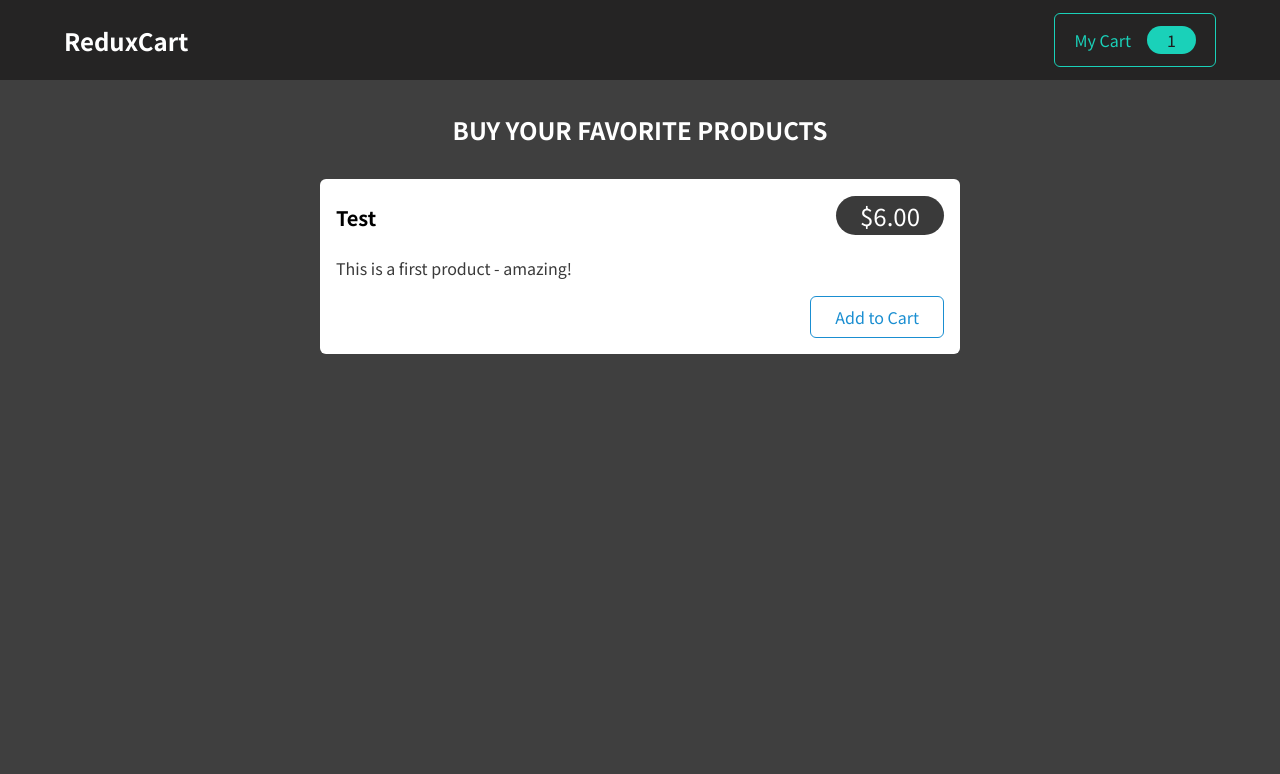
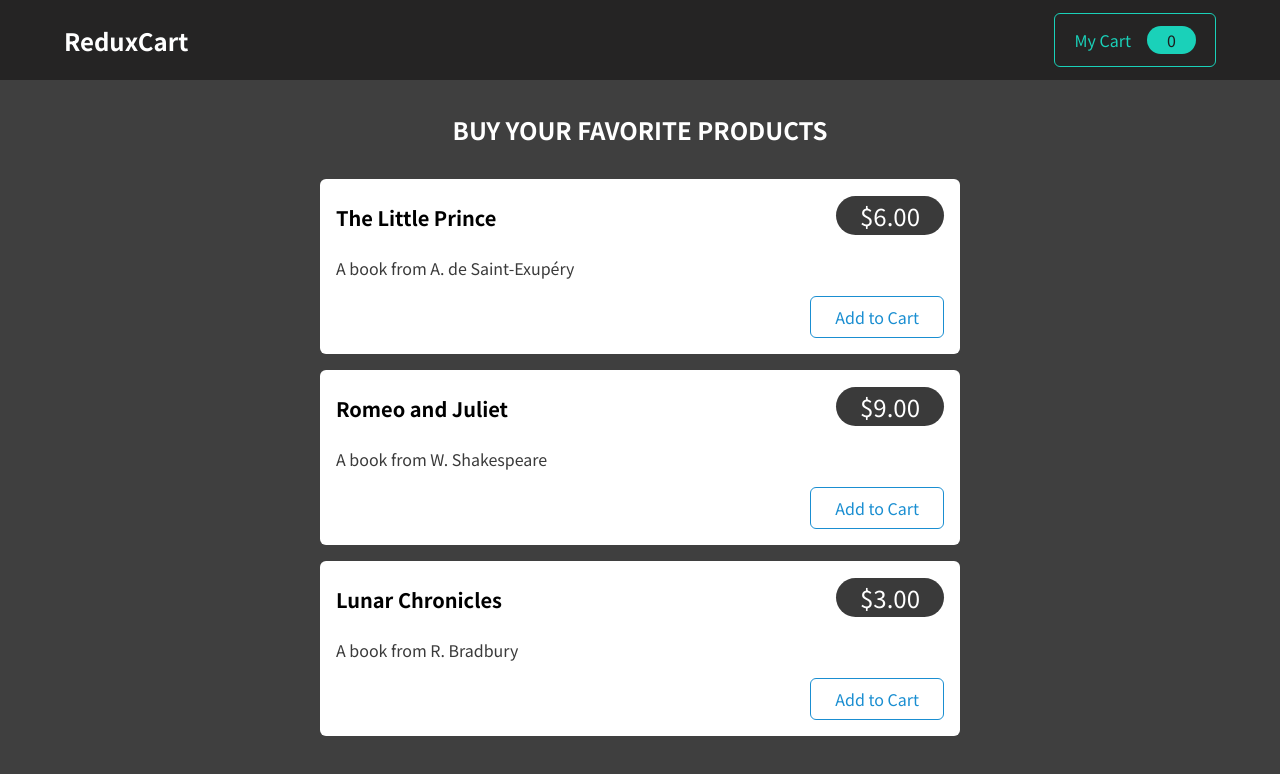
Before and after one commit to Ceyene/ReduxCart, a React (Create React App) app: page / in a window 1280 px wide. Shown: the top 774 px of the page. Built offline with nearby package versions, Linux system fonts and the light colour scheme.

Commit message:
Creating a state slice with redux-toolkit for the cart (add item to cart)

```diff
--- a/src/components/Cart/Cart.js
+++ b/src/components/Cart/Cart.js
@@ -11,6 +11,7 @@ const Cart = (props) => {
 					item={{ title: 'Test Item', quantity: 3, total: 18, price: 6 }}
 				/>
 			</ul>
+			<h2>Total Amount:</h2> $0.00
 		</Card>
 	);
 };
--- a/src/components/Cart/CartButton.js
+++ b/src/components/Cart/CartButton.js
@@ -1,11 +1,12 @@
 //redux
-import { useDispatch } from 'react-redux';
+import { useDispatch, useSelector } from 'react-redux';
 import { uiActions } from '../../store/ui-slice';
 //assets
 import classes from './CartButton.module.css';
 
 const CartButton = (props) => {
 	const dispatch = useDispatch(); //accesing the dispatch function
+	const cartQuantity = useSelector((state) => state.cart.totalQuantity);
 
 	const toggleCartHandler = () => {
 		dispatch(uiActions.toggle()); //using the toggle method from the ui slice
@@ -14,7 +15,7 @@ const CartButton = (props) => {
 	return (
 		<button className={classes.button} onClick={toggleCartHandler}>
 			<span>My Cart</span>
-			<span className={classes.badge}>1</span>
+			<span className={classes.badge}>{cartQuantity}</span>
 		</button>
 	);
 };
--- a/src/components/Shop/ProductItem.js
+++ b/src/components/Shop/ProductItem.js
@@ -1,8 +1,18 @@
+//redux
+import { useDispatch } from 'react-redux';
+import { cartActions } from '../../store/cart-slice';
+//components
 import Card from '../UI/Card';
+//assets
 import classes from './ProductItem.module.css';
 
 const ProductItem = (props) => {
-  const { title, price, description } = props;
+	const dispatch = useDispatch(); //accessing to the dispatch function
+	const { title, price, description, id } = props;
+
+	const addToCartHandler = () => {
+		dispatch(cartActions.addItemToCart({ id, title, price }));
+	};
 
 	return (
 		<li className={classes.item}>
@@ -13,7 +23,7 @@ const ProductItem = (props) => {
 				</header>
 				<p>{description}</p>
 				<div className={classes.actions}>
-          <button>Add to Cart</button>
+					<button onClick={addToCartHandler}>Add to Cart</button>
 				</div>
 			</Card>
 		</li>
--- a/src/components/Shop/Products.js
+++ b/src/components/Shop/Products.js
@@ -1,16 +1,42 @@
+//components
 import ProductItem from './ProductItem';
+//assets
 import classes from './Products.module.css';
+
+const DUMMY_PRODUCTS = [
+	{
+		id: 'p1',
+		price: 6,
+		title: 'The Little Prince',
+		description: 'A book from A. de Saint-Exupéry',
+	},
+	{
+		id: 'p2',
+		price: 9,
+		title: 'Romeo and Juliet',
+		description: 'A book from W. Shakespeare',
+	},
+	{
+		id: 'p3',
+		price: 3,
+		title: 'Lunar Chronicles',
+		description: 'A book from R. Bradbury',
+	},
+];
 
 const Products = (props) => {
 	return (
 		<section className={classes.products}>
 			<h2>Buy your favorite products</h2>
 			<ul>
+				{DUMMY_PRODUCTS.map((product) => (
 					<ProductItem
-          title='Test'
-          price={6}
-          description='This is a first product - amazing!'
+						key={product.id}
+						title={product.title}
+						price={product.price}
+						description={product.description}
 					/>
+				))}
 			</ul>
 		</section>
 	);
--- /dev/null
+++ b/src/store/cart-slice.js
@@ -0,0 +1,53 @@
+//dependencies
+import { createSlice } from '@reduxjs/toolkit';
+
+//creating cart slice
+const cartSlice = createSlice({
+	name: 'cart',
+	initialState: {
+		items: [],
+		totalQuantity: 0,
+		totalAmount: 0,
+	},
+	reducers: {
+		addItemToCart(state, action) {
+			const newItem = action.payload;
+			const existingItem = state.items.find((item) => item.id === newItem.id);
+			state.totalQuantity++;
+			state.totalAmount = state.totalAmount + newItem.price;
+
+			//if the item to be added is already in the cart, just update its quantity
+			if (!existingItem) {
+				state.items.push({
+					itemId: newItem.id,
+					price: newItem.price,
+					quantity: 1,
+					totalPrice: newItem.price,
+					name: newItem.title,
+				}); //push can be used with redux toolkit
+			} else {
+				existingItem.quantity++;
+				existingItem.totalPrice = existingItem.totalPrice + newItem.price;
+			}
+		},
+		removeItemFromCart(state, action) {
+			const id = action.payload;
+			const existingItem = state.items.find((item) => item.id === id);
+			state.totalAmount = state.totalAmount - existingItem.price;
+
+			//if the item to remove is just once in the cart, remove it, else, just update its quantity
+			if (existingItem.quantity === 1) {
+				state.items = state.items.filter((item) => item.id !== id);
+				existingItem.totalPrice = existingItem.totalPrice - existingItem.price;
+			} else {
+				existingItem.quantity--;
+				existingItem.totalPrice = existingItem.totalPrice - existingItem.price;
+			}
+		},
+	},
+});
+
+//creating cart actions to export
+export const cartActions = cartSlice.actions;
+
+export default cartSlice;
--- a/src/store/index.js
+++ b/src/store/index.js
@@ -2,10 +2,11 @@
 import { configureStore } from '@reduxjs/toolkit';
 //slices
 import uiSlice from './ui-slice';
+import cartSlice from './cart-slice';
 
 //creating store
 const store = configureStore({
-	reducer: { ui: uiSlice.reducer },
+	reducer: { ui: uiSlice.reducer, cart: cartSlice.reducer },
 });
 
 export default store;
```
Lines whose indentation alone changed are shown as unchanged.
